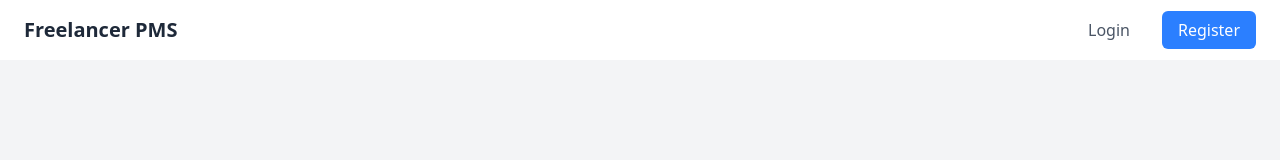
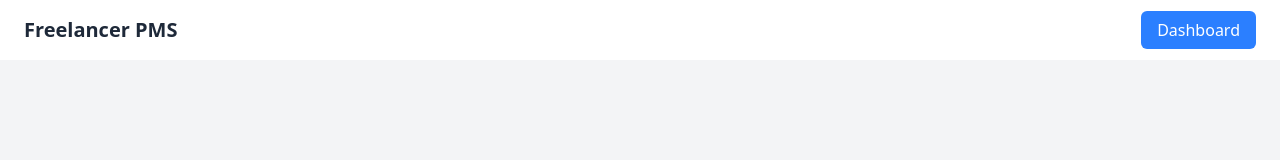
Before and after one commit to Jaba248/OU-Project, a React (Vite) app in the folder frontend/: page / in a window 1280 px wide. Shown: the top 160 px of the page. Built offline with nearby package versions, Linux system fonts and the light colour scheme; sample sign-in values are in the browser's storage.

Commit message:
Change buttons in navbar if user is logged in

```diff
--- a/frontend/src/components/LandingLayout.jsx
+++ b/frontend/src/components/LandingLayout.jsx
@@ -1,7 +1,9 @@
 import React from "react";
 import { Outlet, Link } from "react-router-dom";
+import { useAuth } from "../context/AuthContext";
 
 const LandingLayout = () => {
+  const { isLoggedIn } = useAuth();
   return (
     <div className="font-sans">
       <header className="bg-white shadow-md">
@@ -10,6 +12,16 @@ const LandingLayout = () => {
             <Link to="/">Freelancer PMS</Link>
           </div>
           <div className="space-x-4">
+            {isLoggedIn ? (
+              <Link
+                to="/dashboard/"
+                className="px-4 py-2 bg-blue-500 text-white rounded-md hover:bg-blue-600"
+              >
+                Dashboard
+              </Link>
+            ) : (
+              <>
+                {" "}
                 <Link
                   to="/login"
                   className="px-4 py-2 text-gray-600 hover:text-blue-500"
@@ -22,6 +34,8 @@ const LandingLayout = () => {
                 >
                   Register
                 </Link>
+              </>
+            )}
           </div>
         </nav>
       </header>
```
Lines whose indentation alone changed are shown as unchanged.
